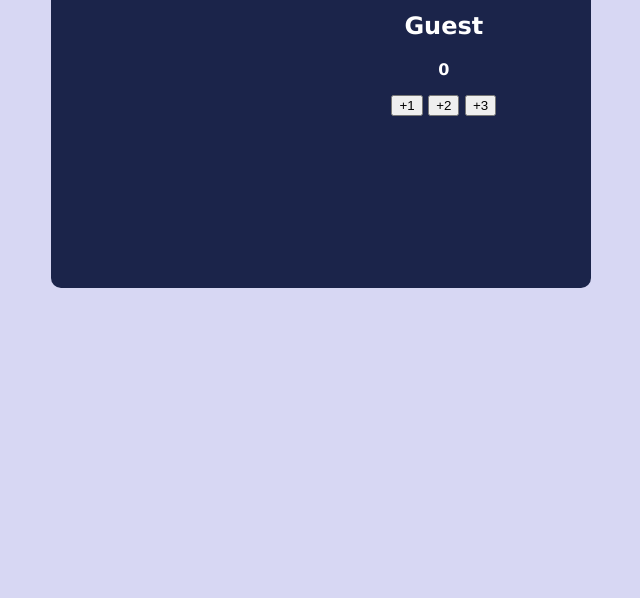
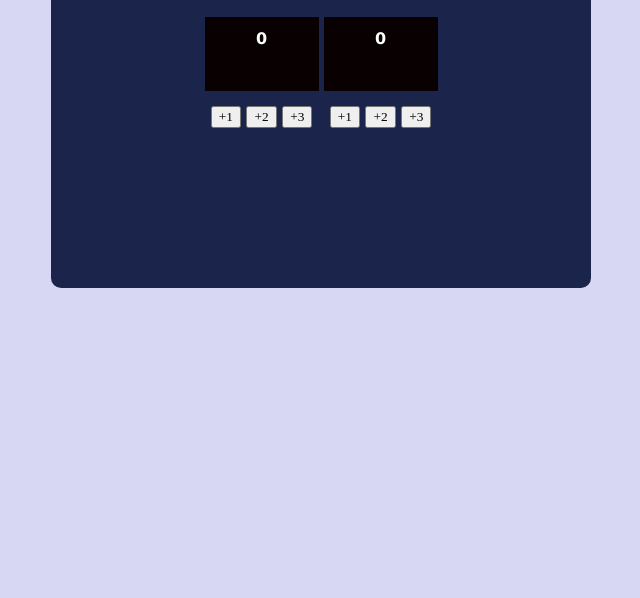
Before and after one commit to Mitch3lle/score-board, a plain HTML site: page index.html in a window 1280 px wide. Shown: the part 202-800 px from the top of the page, without its empty margins (319-959 px from the left). Drawn offline with Linux system fonts and the light colour scheme.

Commit message:
Styled scores using flex

```diff
--- a/styles.css
+++ b/styles.css
@@ -8,7 +8,7 @@ body{
     border-radius: 10px;
     padding: 20px;
     color: #ffff;
-    display: flex;
+
     margin: 50px auto;
     width: 500px;
     height: 400px;
@@ -19,3 +19,35 @@ body{
 
 
 }
+.main-content {
+
+}
+.scores h1 {
+    text-align: center;
+    width: 100%;
+}
+
+.scores {
+    display:flex;
+    justify-content: center;
+    gap: 5px;
+}
+
+.team {
+   flex-direction: column;
+}
+
+.team button {
+    font-family: cursed timer ULiL;
+}
+
+.home-score, .guest-score {
+    background-color: #080001;
+    width: 90px;
+    height: 50px;
+    margin-top: 25px;
+    bottom: 25px;
+    padding: 12px;
+    margin: 15px auto;
+
+}
```
